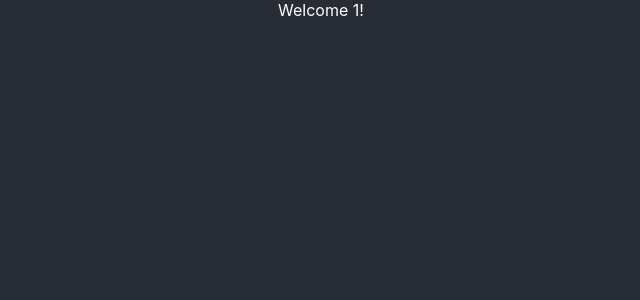
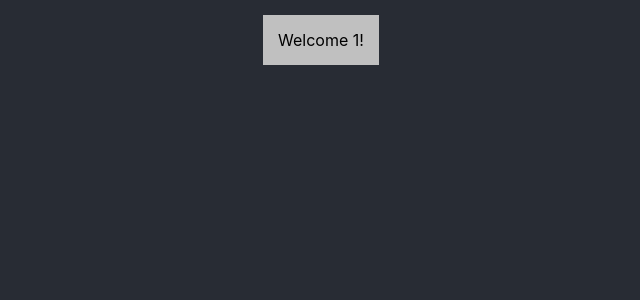
Before and after one commit to bartdeveloper/react-currency-manager, a React (Create React App) app: page /welcome/1 in a window 1280 px wide. Shown: the top 300 px of the page, without its empty margins (319-959 px from the left). Built offline with nearby package versions, Linux system fonts and the light colour scheme.

Commit message:
Added NotFound component for http 404.

```diff
--- a/src/App.js
+++ b/src/App.js
@@ -3,19 +3,30 @@ import './App.css';
 import Start from './Start';
 import Contact from './Contact';
 import Welcome from './Welcome';
-import { BrowserRouter as Router, Route } from 'react-router-dom'
+import NotFound from './NotFound';
+import { BrowserRouter as Router, Route, Switch } from 'react-router-dom'
+import styled from 'styled-components'
 
-
+const Container = styled.div`
+    background: #c0c0c0;
+    color: #000;
+    padding: 15px;
+    margin-top: 15px;
+    margin-bottom: 15px;
+`
 class App extends Component {
   render() {
     return (
 
       <Router>
-        <div>
-          <Route exact path='/' component={Start} />
-          <Route path='/contact' component={Contact} />
-          <Route path='/welcome/:name' component={Welcome} />
-        </div>
+        <Container>
+          <Switch>
+            <Route exact path='/' component={Start} />
+            <Route exact path='/contact' component={Contact} />
+            <Route exact path='/welcome/:name' component={Welcome} />
+            <Route component={NotFound} />
+          </Switch>
+        </Container>
       </Router>
 
     );
--- /dev/null
+++ b/src/NotFound.js
@@ -0,0 +1,15 @@
+import React, { Component } from 'react';
+
+class NotFound extends Component {
+
+    render(){
+
+        return(
+            <div>Path {this.props.location.pathname} not found...</div>
+        );
+
+    }
+
+}
+
+export default NotFound
--- a/src/Start.js
+++ b/src/Start.js
@@ -12,7 +12,6 @@ const StyledLink = styled(Link)`
         color: #fff;
     }
 `
-
 const Container = styled.div`
     background: #c0c0c0;
     color: #000;
```
Also changed, not shown: public/manifest.json.
